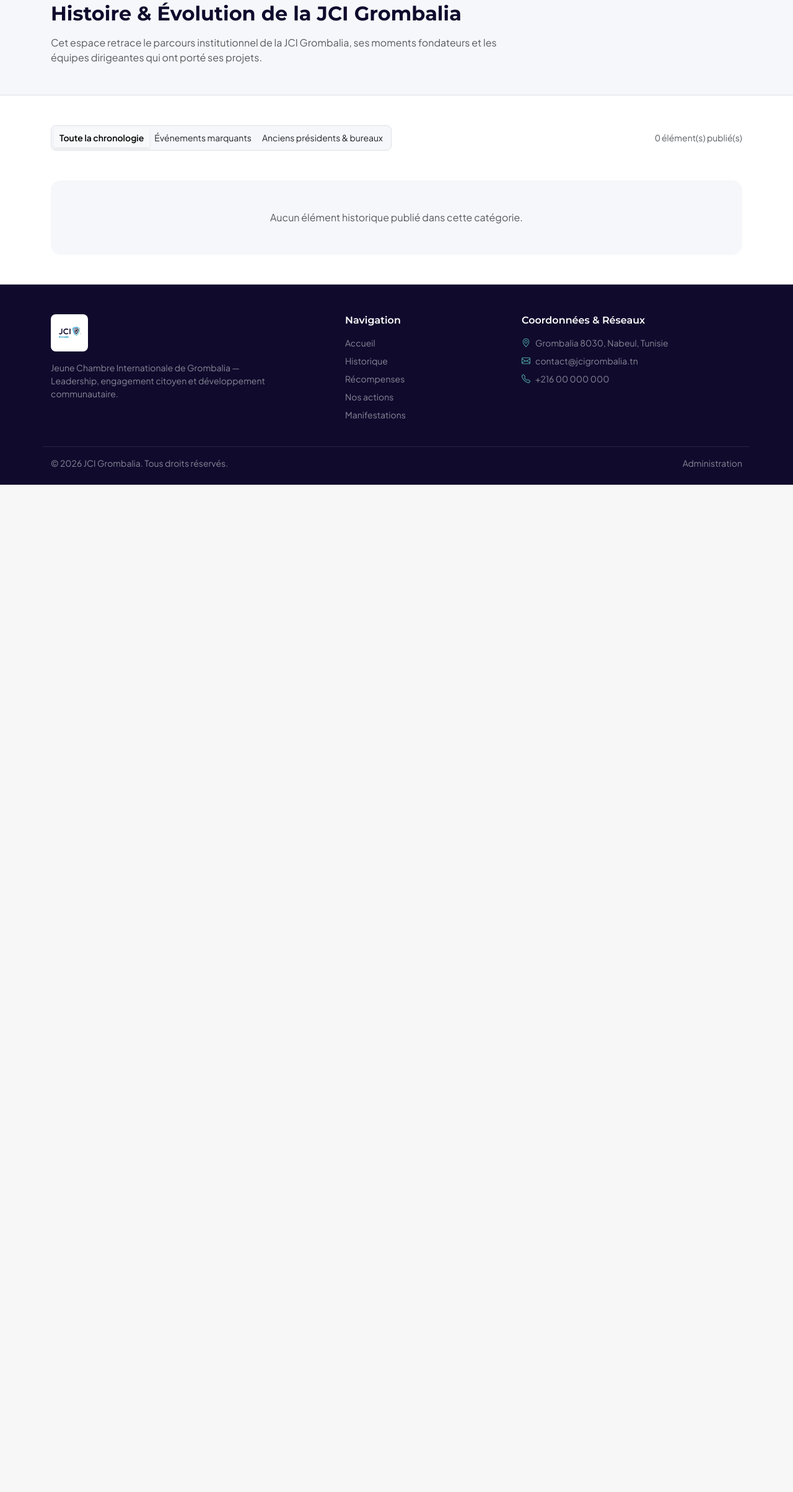
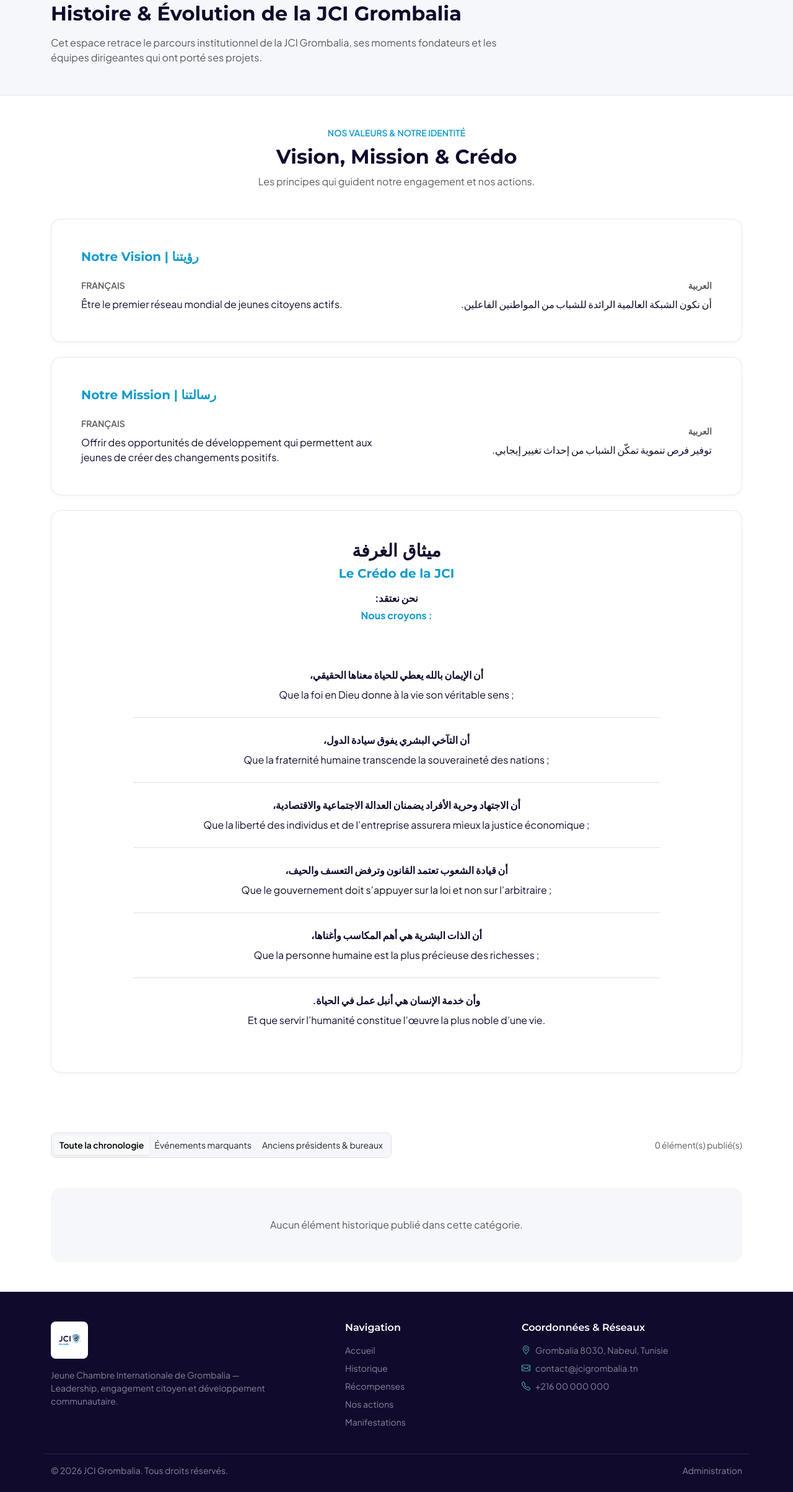
Before and after one commit to Nada-elkamel/jcigrombalia, a Django app: page /historique/ in a window 1280 px wide. Shown: the part 145-2552 px from the top of the page at 62% size. Before the commit the page ends 927 px from the top, so only its background shows below. Run offline with Django 5.2, Linux system fonts and the light colour scheme; data comes from the database, SQL or seed files in the repository; data that the repository does not hold is empty.

Commit message:
Update history.html

```diff
--- a/templates/public/history.html
+++ b/templates/public/history.html
@@ -12,6 +12,168 @@
     <p class="text-muted mb-0" style="max-width: 720px;">
       {{ site_settings.history_intro }}
     </p>
+  </div>
+</section>
+
+
+<!-- Vision, Mission & Credo -->
+<section class="py-5 bg-white">
+  <div class="container">
+
+    <!-- Section Header -->
+    <div class="text-center mb-5">
+      <span class="small fw-semibold text-jci-cyan text-uppercase">
+        Nos valeurs & notre identité
+      </span>
+      <h2 class="h2 fw-bold mt-2">Vision, Mission & Crédo</h2>
+      <p class="text-muted mb-0">
+        Les principes qui guident notre engagement et nos actions.
+      </p>
+    </div>
+
+    <!-- VISION -->
+    <div class="jci-card p-4 p-lg-5 mb-4">
+      <h3 class="h5 fw-bold text-jci-cyan mb-4">
+        Notre Vision | رؤيتنا
+      </h3>
+
+      <div class="row g-4 align-items-center">
+        <div class="col-md-6 border-md-end">
+          <div class="small text-muted fw-semibold mb-2">
+            FRANÇAIS
+          </div>
+          <p class="mb-0">
+            Être le premier réseau mondial de jeunes citoyens actifs.
+          </p>
+        </div>
+
+        <div class="col-md-6 text-end" dir="rtl">
+          <div class="small text-muted fw-semibold mb-2">
+            العربية
+          </div>
+          <p class="mb-0">
+            أن نكون الشبكة العالمية الرائدة للشباب من المواطنين الفاعلين.
+          </p>
+        </div>
+      </div>
+    </div>
+
+    <!-- MISSION -->
+    <div class="jci-card p-4 p-lg-5 mb-4">
+      <h3 class="h5 fw-bold text-jci-cyan mb-4">
+        Notre Mission | رسالتنا
+      </h3>
+
+      <div class="row g-4 align-items-center">
+        <div class="col-md-6 border-md-end">
+          <div class="small text-muted fw-semibold mb-2">
+            FRANÇAIS
+          </div>
+          <p class="mb-0">
+            Offrir des opportunités de développement qui permettent
+            aux jeunes de créer des changements positifs.
+          </p>
+        </div>
+
+        <div class="col-md-6 text-end" dir="rtl">
+          <div class="small text-muted fw-semibold mb-2">
+            العربية
+          </div>
+          <p class="mb-0">
+            توفير فرص تنموية تمكّن الشباب من إحداث تغيير إيجابي.
+          </p>
+        </div>
+      </div>
+    </div>
+
+    <!-- CREDO -->
+    <div class="jci-card p-4 p-lg-5">
+
+      <!-- Credo Header -->
+      <div class="text-center mb-5">
+        <h3 class="fw-bold mb-2" dir="rtl">
+          ميثاق الغرفة
+        </h3>
+
+        <h3 class="h5 fw-bold text-jci-cyan mb-3">
+          Le Crédo de la JCI
+        </h3>
+
+        <p class="fw-bold mb-1" dir="rtl">
+          نحن نعتقد:
+        </p>
+
+        <p class="fw-bold text-jci-cyan mb-0">
+          Nous croyons :
+        </p>
+      </div>
+
+      <!-- Credo Principles -->
+      <div class="mx-auto" style="max-width: 850px;">
+
+        <!-- Principe 1 -->
+        <div class="text-center py-4 border-bottom">
+          <p class="fw-semibold mb-2" dir="rtl">
+            أن الإيمان بالله يعطي للحياة معناها الحقيقي،
+          </p>
+          <p class="mb-0">
+            Que la foi en Dieu donne à la vie son véritable sens ;
+          </p>
+        </div>
+
+        <!-- Principe 2 -->
+        <div class="text-center py-4 border-bottom">
+          <p class="fw-semibold mb-2" dir="rtl">
+            أن التآخي البشري يفوق سيادة الدول،
+          </p>
+          <p class="mb-0">
+            Que la fraternité humaine transcende la souveraineté des nations ;
+          </p>
+        </div>
+
+        <!-- Principe 3 -->
+        <div class="text-center py-4 border-bottom">
+          <p class="fw-semibold mb-2" dir="rtl">
+            أن الاجتهاد وحرية الأفراد يضمنان العدالة الاجتماعية والاقتصادية،
+          </p>
+          <p class="mb-0">
+            Que la liberté des individus et de l’entreprise assurera mieux la justice économique ;
+          </p>
+        </div>
+
+        <!-- Principe 4 -->
+        <div class="text-center py-4 border-bottom">
+          <p class="fw-semibold mb-2" dir="rtl">
+            أن قيادة الشعوب تعتمد القانون وترفض التعسف والحيف،
+          </p>
+          <p class="mb-0">
+            Que le gouvernement doit s’appuyer sur la loi et non sur l’arbitraire ;
+          </p>
+        </div>
+
+        <!-- Principe 5 -->
+        <div class="text-center py-4 border-bottom">
+          <p class="fw-semibold mb-2" dir="rtl">
+            أن الذات البشرية هي أهم المكاسب وأغناها،
+          </p>
+          <p class="mb-0">
+            Que la personne humaine est la plus précieuse des richesses ;
+          </p>
+        </div>
+
+        <!-- Principe 6 -->
+        <div class="text-center py-4">
+          <p class="fw-semibold mb-2" dir="rtl">
+            وأن خدمة الإنسان هي أنبل عمل في الحياة.
+          </p>
+          <p class="mb-0">
+            Et que servir l’humanité constitue l’œuvre la plus noble d’une vie.
+          </p>
+        </div>
+
+      </div>
+    </div>
+
   </div>
 </section>
 
```
